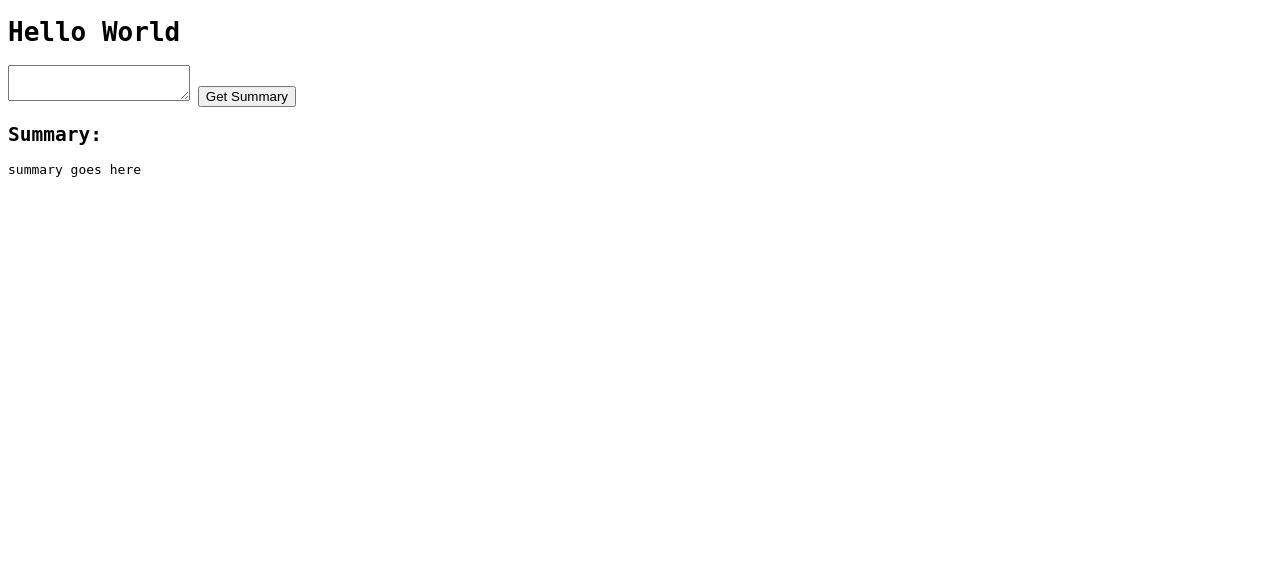
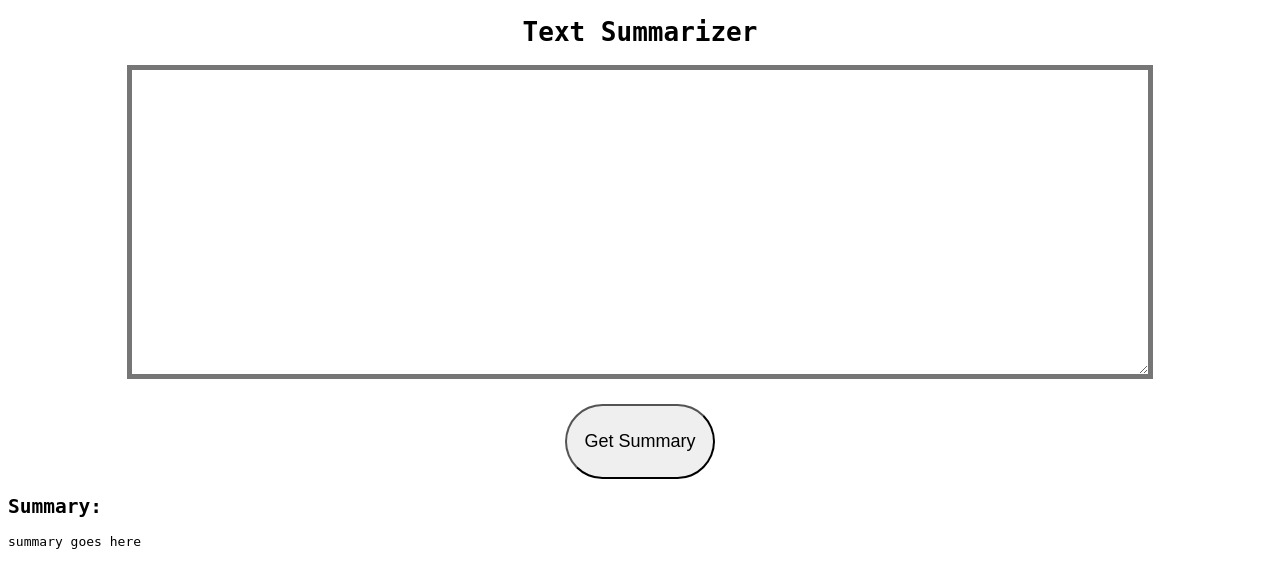
Before and after one commit to JackSwingle01/Large-Text-Summarizer, a Flask app: page / in a window 1280 px wide. Shown: the top 588 px of the page. Run offline with Flask 3, Linux system fonts and the light colour scheme.

Commit message:
Added textarea/button css styles

```diff
--- a/static/css/main.css
+++ b/static/css/main.css
@@ -5,3 +5,21 @@ body{
 #output_p{
     white-space: pre-wrap;
 }
+#get_summary_button{
+	width: 150px;
+	height: 75px;
+	border-radius: 37.5px;
+	font-size: 18px;
+	display: block;
+	margin-top: 25px;
+	margin-left: auto;
+	margin-right: auto;
+}
+#input_textarea{
+	width: 80%;
+	height: 300px;
+	border-width: 5px;
+	display: block;
+	margin-left: auto;
+	margin-right: auto;
+}
--- a/templates/index.html
+++ b/templates/index.html
@@ -10,7 +10,7 @@
 </head>
 
 <body>
-    <h1>Hello World</h1>
+    <h1 align="center">Text Summarizer</h1>
     <div>
         <textarea name="input_textarea" id="input_textarea"></textarea>
         <button id="get_summary_button">Get Summary</button>
```
